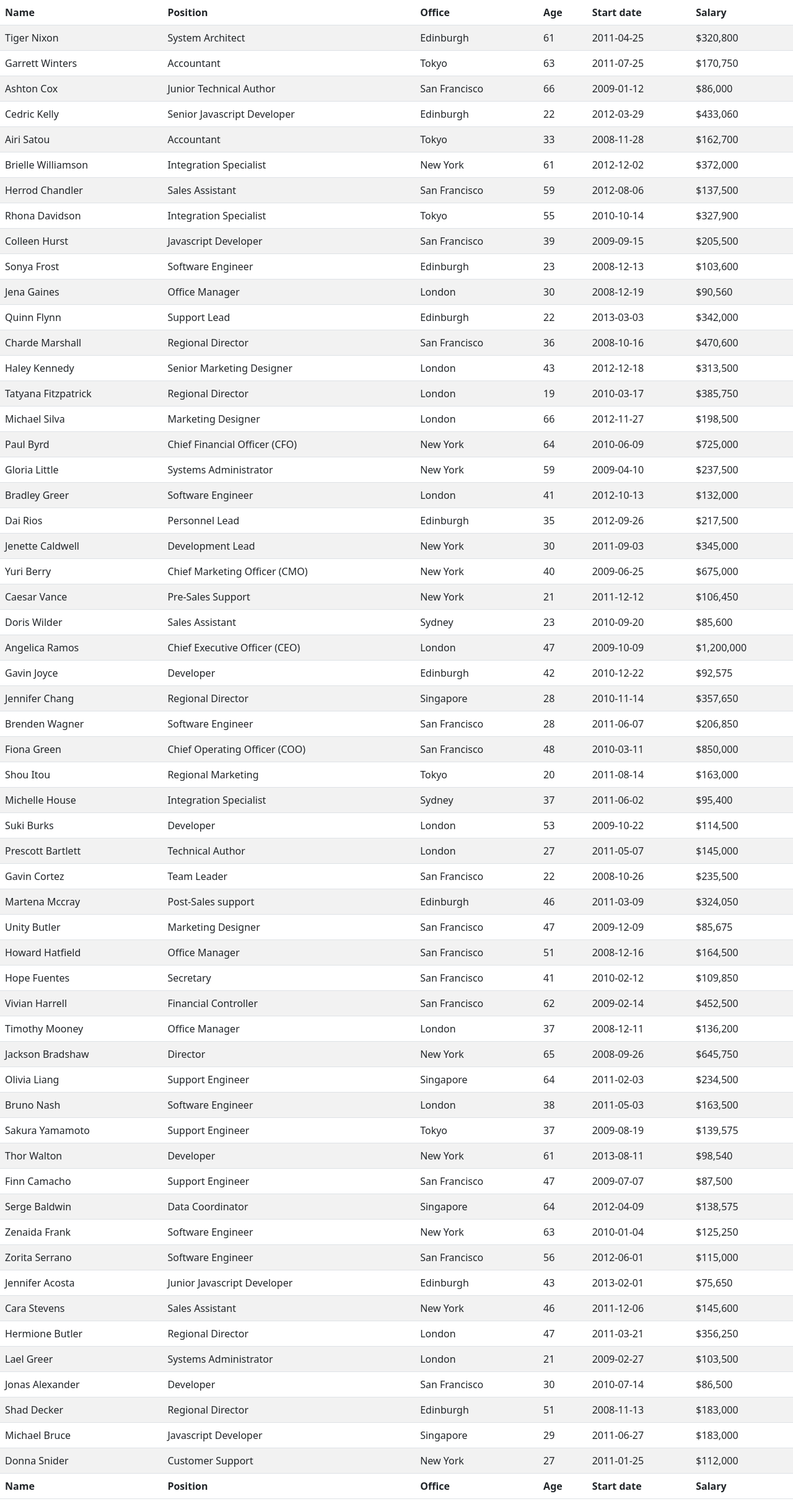
After one commit to jmorales01/web-virrey, a PHP site: page /administrador/seccion/table.html in a window 1280 px wide. The commit adds this page. Shown: the whole page at 62% size. Run offline with PHP 8.4, Linux system fonts and the light colour scheme; some libraries are stand-ins or nearby versions.

Commit message:
Entrega del 5to avance del proyecto

```diff
--- /dev/null
+++ b/administrador/seccion/table.html
@@ -0,0 +1,508 @@
+<!DOCTYPE html>
+<html lang="en">
+
+<head>
+    <meta charset="UTF-8">
+    <meta http-equiv="X-UA-Compatible" content="IE=edge">
+    <meta name="viewport" content="width=device-width, initial-scale=1.0">
+    <title>Document</title>
+    <!-- datatable con JQuery -->
+    <link rel="stylesheet" href="https://cdnjs.cloudflare.com/ajax/libs/twitter-bootstrap/5.2.0/css/bootstrap.min.css">
+    <link rel="stylesheet" href="https://cdn.datatables.net/1.12.1/css/dataTables.bootstrap5.min.css">
+
+</head>
+
+<body>
+    <table id="example" class="table table-striped" style="width:100%">
+        <thead>
+            <tr>
+                <th>Name</th>
+                <th>Position</th>
+                <th>Office</th>
+                <th>Age</th>
+                <th>Start date</th>
+                <th>Salary</th>
+            </tr>
+        </thead>
+        <tbody>
+            <tr>
+                <td>Tiger Nixon</td>
+                <td>System Architect</td>
+                <td>Edinburgh</td>
+                <td>61</td>
+                <td>2011-04-25</td>
+                <td>$320,800</td>
+            </tr>
+            <tr>
+                <td>Garrett Winters</td>
+                <td>Accountant</td>
+                <td>Tokyo</td>
+                <td>63</td>
+                <td>2011-07-25</td>
+                <td>$170,750</td>
+            </tr>
+            <tr>
+                <td>Ashton Cox</td>
+                <td>Junior Technical Author</td>
+                <td>San Francisco</td>
+                <td>66</td>
+                <td>2009-01-12</td>
+                <td>$86,000</td>
+            </tr>
+            <tr>
+                <td>Cedric Kelly</td>
+                <td>Senior Javascript Developer</td>
+                <td>Edinburgh</td>
+                <td>22</td>
+                <td>2012-03-29</td>
+                <td>$433,060</td>
+            </tr>
+            <tr>
+                <td>Airi Satou</td>
+                <td>Accountant</td>
+                <td>Tokyo</td>
+                <td>33</td>
+                <td>2008-11-28</td>
+                <td>$162,700</td>
+            </tr>
+            <tr>
+                <td>Brielle Williamson</td>
+                <td>Integration Specialist</td>
+                <td>New York</td>
+                <td>61</td>
+                <td>2012-12-02</td>
+                <td>$372,000</td>
+            </tr>
+            <tr>
+                <td>Herrod Chandler</td>
+                <td>Sales Assistant</td>
+                <td>San Francisco</td>
+                <td>59</td>
+                <td>2012-08-06</td>
+                <td>$137,500</td>
+            </tr>
+            <tr>
+                <td>Rhona Davidson</td>
+                <td>Integration Specialist</td>
+                <td>Tokyo</td>
+                <td>55</td>
+                <td>2010-10-14</td>
+                <td>$327,900</td>
+            </tr>
+            <tr>
+                <td>Colleen Hurst</td>
+                <td>Javascript Developer</td>
+                <td>San Francisco</td>
+                <td>39</td>
+                <td>2009-09-15</td>
+                <td>$205,500</td>
+            </tr>
+            <tr>
+                <td>Sonya Frost</td>
+                <td>Software Engineer</td>
+                <td>Edinburgh</td>
+                <td>23</td>
+                <td>2008-12-13</td>
+                <td>$103,600</td>
+            </tr>
+            <tr>
+                <td>Jena Gaines</td>
+                <td>Office Manager</td>
+                <td>London</td>
+                <td>30</td>
+                <td>2008-12-19</td>
+                <td>$90,560</td>
+            </tr>
+            <tr>
+                <td>Quinn Flynn</td>
+                <td>Support Lead</td>
+                <td>Edinburgh</td>
+                <td>22</td>
+                <td>2013-03-03</td>
+                <td>$342,000</td>
+            </tr>
+            <tr>
+                <td>Charde Marshall</td>
+                <td>Regional Director</td>
+                <td>San Francisco</td>
+                <td>36</td>
+                <td>2008-10-16</td>
+                <td>$470,600</td>
+            </tr>
+            <tr>
+                <td>Haley Kennedy</td>
+                <td>Senior Marketing Designer</td>
+                <td>London</td>
+                <td>43</td>
+                <td>2012-12-18</td>
+                <td>$313,500</td>
+            </tr>
+            <tr>
+                <td>Tatyana Fitzpatrick</td>
+                <td>Regional Director</td>
+                <td>London</td>
+                <td>19</td>
+                <td>2010-03-17</td>
+                <td>$385,750</td>
+            </tr>
+            <tr>
+                <td>Michael Silva</td>
+                <td>Marketing Designer</td>
+                <td>London</td>
+                <td>66</td>
+                <td>2012-11-27</td>
+                <td>$198,500</td>
+            </tr>
+            <tr>
+                <td>Paul Byrd</td>
+                <td>Chief Financial Officer (CFO)</td>
+                <td>New York</td>
+                <td>64</td>
+                <td>2010-06-09</td>
+                <td>$725,000</td>
+            </tr>
+            <tr>
+                <td>Gloria Little</td>
+                <td>Systems Administrator</td>
+                <td>New York</td>
+                <td>59</td>
+                <td>2009-04-10</td>
+                <td>$237,500</td>
+            </tr>
+            <tr>
+                <td>Bradley Greer</td>
+                <td>Software Engineer</td>
+                <td>London</td>
+                <td>41</td>
+                <td>2012-10-13</td>
+                <td>$132,000</td>
+            </tr>
+            <tr>
+                <td>Dai Rios</td>
+                <td>Personnel Lead</td>
+                <td>Edinburgh</td>
+                <td>35</td>
+                <td>2012-09-26</td>
+                <td>$217,500</td>
+            </tr>
+            <tr>
+                <td>Jenette Caldwell</td>
+                <td>Development Lead</td>
+                <td>New York</td>
+                <td>30</td>
+                <td>2011-09-03</td>
+                <td>$345,000</td>
+            </tr>
+            <tr>
+                <td>Yuri Berry</td>
+                <td>Chief Marketing Officer (CMO)</td>
+                <td>New York</td>
+                <td>40</td>
+                <td>2009-06-25</td>
+                <td>$675,000</td>
+            </tr>
+            <tr>
+                <td>Caesar Vance</td>
+                <td>Pre-Sales Support</td>
+                <td>New York</td>
+                <td>21</td>
+                <td>2011-12-12</td>
+                <td>$106,450</td>
+            </tr>
+            <tr>
+                <td>Doris Wilder</td>
+                <td>Sales Assistant</td>
+                <td>Sydney</td>
+                <td>23</td>
+                <td>2010-09-20</td>
+                <td>$85,600</td>
+            </tr>
+            <tr>
+                <td>Angelica Ramos</td>
+                <td>Chief Executive Officer (CEO)</td>
+                <td>London</td>
+                <td>47</td>
+                <td>2009-10-09</td>
+                <td>$1,200,000</td>
+            </tr>
+            <tr>
+                <td>Gavin Joyce</td>
+                <td>Developer</td>
+                <td>Edinburgh</td>
+                <td>42</td>
+                <td>2010-12-22</td>
+                <td>$92,575</td>
+            </tr>
+            <tr>
+                <td>Jennifer Chang</td>
+                <td>Regional Director</td>
+                <td>Singapore</td>
+                <td>28</td>
+                <td>2010-11-14</td>
+                <td>$357,650</td>
+            </tr>
+            <tr>
+                <td>Brenden Wagner</td>
+                <td>Software Engineer</td>
+                <td>San Francisco</td>
+                <td>28</td>
+                <td>2011-06-07</td>
+                <td>$206,850</td>
+            </tr>
+            <tr>
+                <td>Fiona Green</td>
+                <td>Chief Operating Officer (COO)</td>
+                <td>San Francisco</td>
+                <td>48</td>
+                <td>2010-03-11</td>
+                <td>$850,000</td>
+            </tr>
+            <tr>
+                <td>Shou Itou</td>
+                <td>Regional Marketing</td>
+                <td>Tokyo</td>
+                <td>20</td>
+                <td>2011-08-14</td>
+                <td>$163,000</td>
+            </tr>
+            <tr>
+                <td>Michelle House</td>
+                <td>Integration Specialist</td>
+                <td>Sydney</td>
+                <td>37</td>
+                <td>2011-06-02</td>
+                <td>$95,400</td>
+            </tr>
+            <tr>
+                <td>Suki Burks</td>
+                <td>Developer</td>
+                <td>London</td>
+                <td>53</td>
+                <td>2009-10-22</td>
+                <td>$114,500</td>
+            </tr>
+            <tr>
+                <td>Prescott Bartlett</td>
+                <td>Technical Author</td>
+                <td>London</td>
+                <td>27</td>
+                <td>2011-05-07</td>
+                <td>$145,000</td>
+            </tr>
+            <tr>
+                <td>Gavin Cortez</td>
+                <td>Team Leader</td>
+                <td>San Francisco</td>
+                <td>22</td>
+                <td>2008-10-26</td>
+                <td>$235,500</td>
+            </tr>
+            <tr>
+                <td>Martena Mccray</td>
+                <td>Post-Sales support</td>
+                <td>Edinburgh</td>
+                <td>46</td>
+                <td>2011-03-09</td>
+                <td>$324,050</td>
+            </tr>
+            <tr>
+                <td>Unity Butler</td>
+                <td>Marketing Designer</td>
+                <td>San Francisco</td>
+                <td>47</td>
+                <td>2009-12-09</td>
+                <td>$85,675</td>
+            </tr>
+            <tr>
+                <td>Howard Hatfield</td>
+                <td>Office Manager</td>
+                <td>San Francisco</td>
+                <td>51</td>
+                <td>2008-12-16</td>
+                <td>$164,500</td>
+            </tr>
+            <tr>
+                <td>Hope Fuentes</td>
+                <td>Secretary</td>
+                <td>San Francisco</td>
+                <td>41</td>
+                <td>2010-02-12</td>
+                <td>$109,850</td>
+            </tr>
+            <tr>
+                <td>Vivian Harrell</td>
+                <td>Financial Controller</td>
+                <td>San Francisco</td>
+                <td>62</td>
+                <td>2009-02-14</td>
+                <td>$452,500</td>
+            </tr>
+            <tr>
+                <td>Timothy Mooney</td>
+                <td>Office Manager</td>
+                <td>London</td>
+                <td>37</td>
+                <td>2008-12-11</td>
+                <td>$136,200</td>
+            </tr>
+            <tr>
+                <td>Jackson Bradshaw</td>
+                <td>Director</td>
+                <td>New York</td>
+                <td>65</td>
+                <td>2008-09-26</td>
+                <td>$645,750</td>
+            </tr>
+            <tr>
+                <td>Olivia Liang</td>
+                <td>Support Engineer</td>
+                <td>Singapore</td>
+                <td>64</td>
+                <td>2011-02-03</td>
+                <td>$234,500</td>
+            </tr>
+            <tr>
+                <td>Bruno Nash</td>
+                <td>Software Engineer</td>
+                <td>London</td>
+                <td>38</td>
+                <td>2011-05-03</td>
+                <td>$163,500</td>
+            </tr>
+            <tr>
+                <td>Sakura Yamamoto</td>
+                <td>Support Engineer</td>
+                <td>Tokyo</td>
+                <td>37</td>
+                <td>2009-08-19</td>
+                <td>$139,575</td>
+            </tr>
+            <tr>
+                <td>Thor Walton</td>
+                <td>Developer</td>
+                <td>New York</td>
+                <td>61</td>
+                <td>2013-08-11</td>
+                <td>$98,540</td>
+            </tr>
+            <tr>
+                <td>Finn Camacho</td>
+                <td>Support Engineer</td>
+                <td>San Francisco</td>
+                <td>47</td>
+                <td>2009-07-07</td>
+                <td>$87,500</td>
+            </tr>
+            <tr>
+                <td>Serge Baldwin</td>
+                <td>Data Coordinator</td>
+                <td>Singapore</td>
+                <td>64</td>
+                <td>2012-04-09</td>
+                <td>$138,575</td>
+            </tr>
+            <tr>
+                <td>Zenaida Frank</td>
+                <td>Software Engineer</td>
+                <td>New York</td>
+                <td>63</td>
+                <td>2010-01-04</td>
+                <td>$125,250</td>
+            </tr>
+            <tr>
+                <td>Zorita Serrano</td>
+                <td>Software Engineer</td>
+                <td>San Francisco</td>
+                <td>56</td>
+                <td>2012-06-01</td>
+                <td>$115,000</td>
+            </tr>
+            <tr>
+                <td>Jennifer Acosta</td>
+                <td>Junior Javascript Developer</td>
+                <td>Edinburgh</td>
+                <td>43</td>
+                <td>2013-02-01</td>
+                <td>$75,650</td>
+            </tr>
+            <tr>
+                <td>Cara Stevens</td>
+                <td>Sales Assistant</td>
+                <td>New York</td>
+                <td>46</td>
+                <td>2011-12-06</td>
+                <td>$145,600</td>
+            </tr>
+            <tr>
+                <td>Hermione Butler</td>
+                <td>Regional Director</td>
+                <td>London</td>
+                <td>47</td>
+                <td>2011-03-21</td>
+                <td>$356,250</td>
+            </tr>
+            <tr>
+                <td>Lael Greer</td>
+                <td>Systems Administrator</td>
+                <td>London</td>
+                <td>21</td>
+                <td>2009-02-27</td>
+                <td>$103,500</td>
+            </tr>
+            <tr>
+                <td>Jonas Alexander</td>
+                <td>Developer</td>
+                <td>San Francisco</td>
+                <td>30</td>
+                <td>2010-07-14</td>
+                <td>$86,500</td>
+            </tr>
+            <tr>
+                <td>Shad Decker</td>
+                <td>Regional Director</td>
+                <td>Edinburgh</td>
+                <td>51</td>
+                <td>2008-11-13</td>
+                <td>$183,000</td>
+            </tr>
+            <tr>
+                <td>Michael Bruce</td>
+                <td>Javascript Developer</td>
+                <td>Singapore</td>
+                <td>29</td>
+                <td>2011-06-27</td>
+                <td>$183,000</td>
+            </tr>
+            <tr>
+                <td>Donna Snider</td>
+                <td>Customer Support</td>
+                <td>New York</td>
+                <td>27</td>
+                <td>2011-01-25</td>
+                <td>$112,000</td>
+            </tr>
+        </tbody>
+        <tfoot>
+            <tr>
+                <th>Name</th>
+                <th>Position</th>
+                <th>Office</th>
+                <th>Age</th>
+                <th>Start date</th>
+                <th>Salary</th>
+            </tr>
+        </tfoot>
+    </table>
+    <script>
+        $(document).ready(function() {
+            $('#example').DataTable();
+        });
+    </script>
+    <script src="https://code.jquery.com/jquery-3.5.1.js"></script>
+    <script src="https://cdn.datatables.net/1.12.1/js/jquery.dataTables.min.js"></script>
+    <script src="https://cdn.datatables.net/1.12.1/js/dataTables.bootstrap5.min.js"></script>
+
+
+</body>
+
+</html>
--- a/administrador/style/productos.css
+++ b/administrador/style/productos.css
@@ -83,6 +83,10 @@
 
 
 
-#table{
+.tableDatos{
     margin-top: 100px;
 }
+
+.tableDatosSearch{
+    margin-bottom: 20px;
+}
--- a/administrador/template/headerAdmin.php
+++ b/administrador/template/headerAdmin.php
@@ -39,6 +39,10 @@ if (!isset($_SESSION['usuario'])) {
 
     <!-- Graficos con Chart.js -->
     <script src="https://cdnjs.cloudflare.com/ajax/libs/Chart.js/3.9.1/chart.min.js" integrity="sha512-ElRFoEQdI5Ht6kZvyzXhYG9NqjtkmlkfYk0wr6wHxU9JEHakS7UJZNeml5ALk+8IKlU6jDgMabC3vkumRokgJA==" crossorigin="anonymous" referrerpolicy="no-referrer"></script>
+
+    <!-- datatable con JQuery -->
+    <link rel="stylesheet" href="https://cdn.datatables.net/1.12.1/css/dataTables.bootstrap5.min.css">
+
 
     <style>
         /* VARIABLES DEFINIDAS CON LOS RECURSOS */
```
Also changed, not shown: administrador/seccion/productos.php (+42 -12 lines), script/productos.js (added, +41 -0 lines), script/validacion.js (+12 -0 lines).
